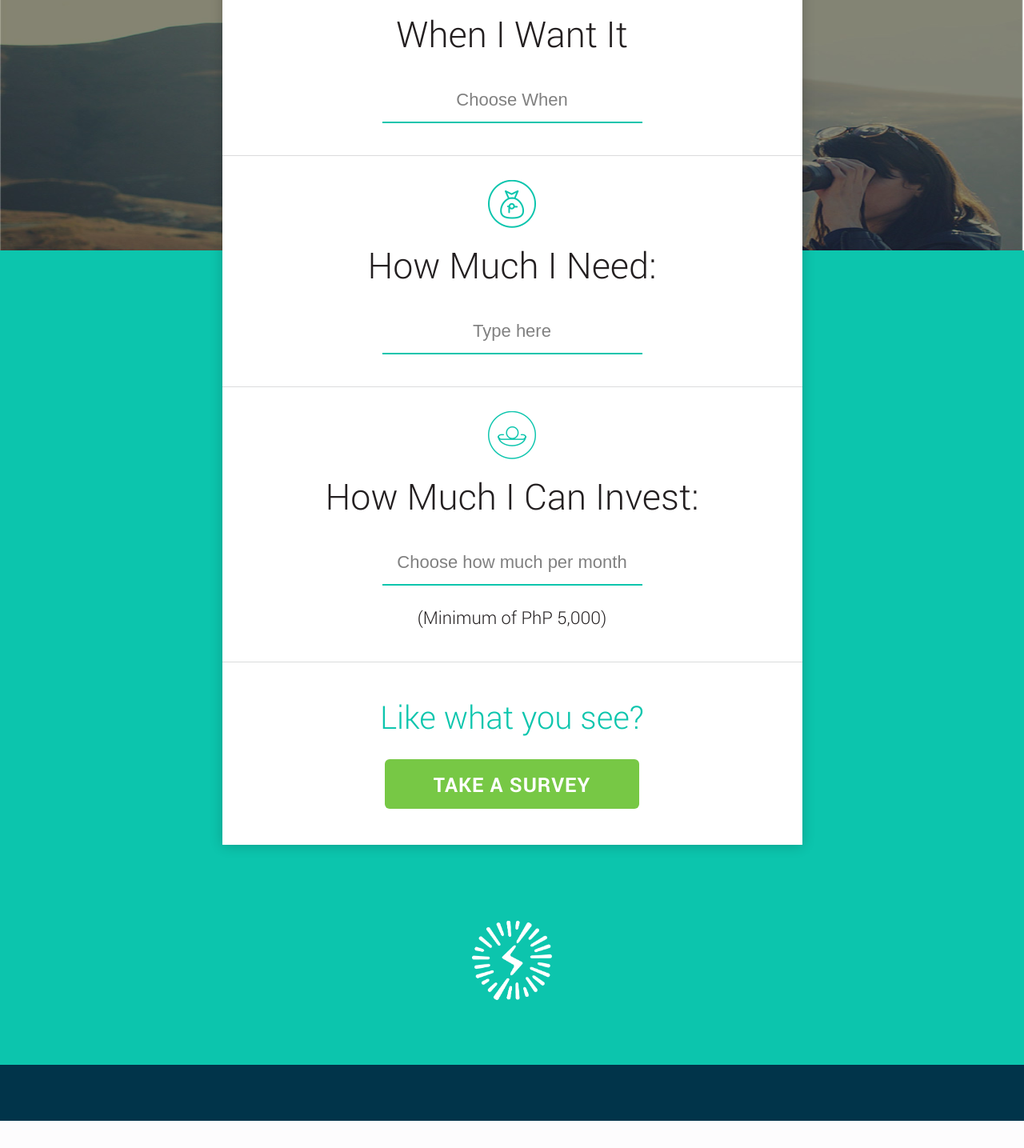
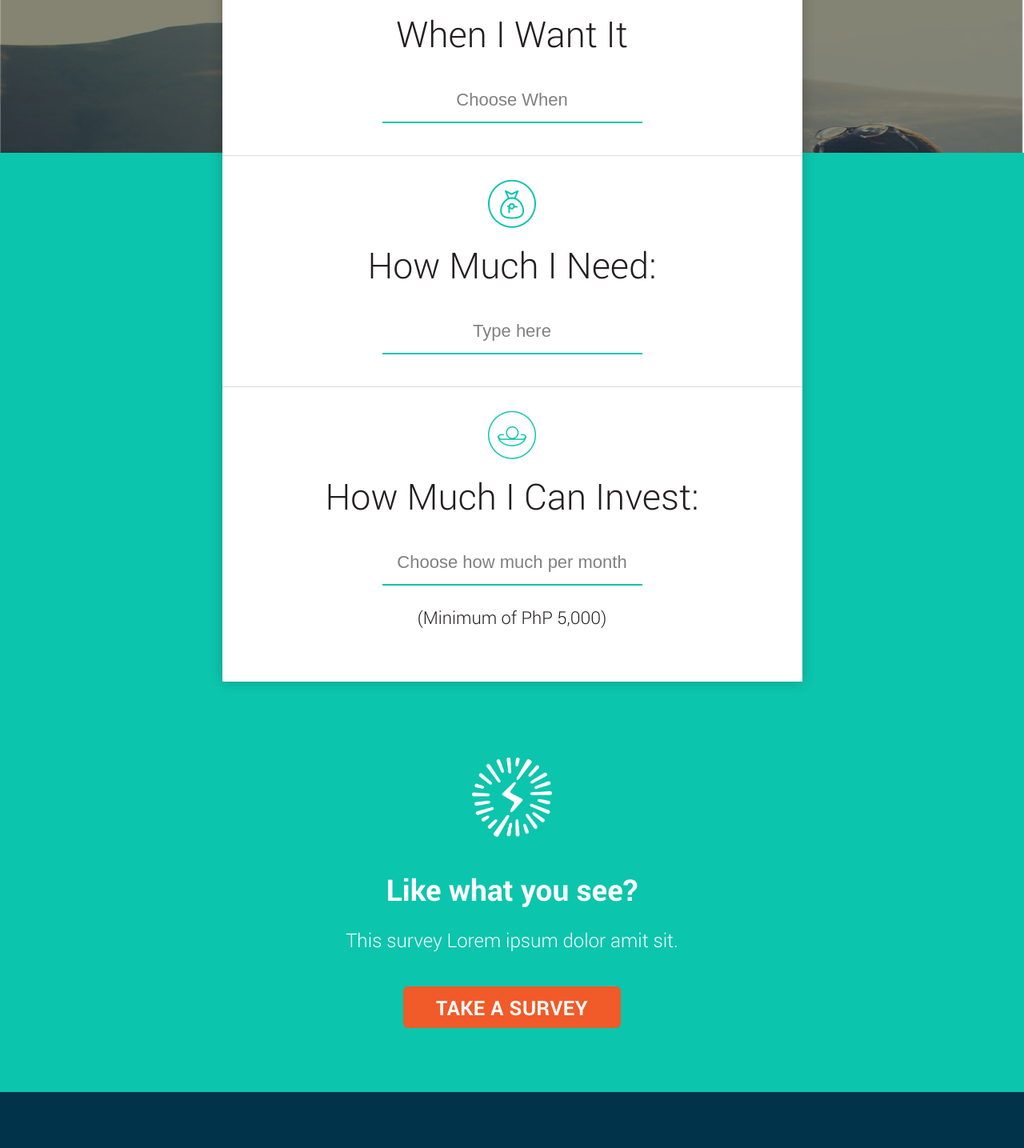
Before and after one commit to somielwin/spark-invest, a PHP site: page / in a window 1280 px wide. Shown: the part 2816-4251 px from the top of the page at 80% size. Before the commit the page ends 4217 px from the top, so only its background shows below. Run offline with PHP 8.4, Linux system fonts and the light colour scheme; some web fonts are replaced.

Commit message:
change to survey version

```diff
--- a/web/index.php
+++ b/web/index.php
@@ -18,7 +18,7 @@
 </head>
 <body>
 <section id="main-container">
-	<div class="popup-wrap" id="terms-condi">
+	<!-- <div class="popup-wrap" id="terms-condi">
 		<div class="popup-content">
 			<a href="#" class="closepop"><span class="spark-icon icon-X"></span></a>
 			<h4>Terms &amp; Conditions</h4>
@@ -61,8 +61,8 @@
 				<p>These Terms constitute the entire agreement between SparkInvest and you in relation to your use of this Website, and supersede all prior agreements and understandings.</p>
 			</div>
 		</div>
-	</div>
-	<div class="popup-wrap" id="privacy-policy">
+	</div> -->
+	<!-- <div class="popup-wrap" id="privacy-policy">
 		<div class="popup-content">
 			<a href="#" class="closepop"><span class="spark-icon icon-X"></span></a>
 			<h4>Privacy Policy</h4>
@@ -90,7 +90,7 @@
 				<p>If we make any material changes to this Privacy Policy, we will notify you either through the email address you have provided us, or by placing a prominent notice on our website.</p>
 			</div>
 		</div>
-	</div>
+	</div> -->
 	<section id="main-wrapper">
 		<section id="home-banner" class="jq-section reciept-hidden">
 			<div class="banner-text">
@@ -360,7 +360,7 @@
 									<div class="required-field"><p>Please complete this field.</p></div>
 								</div>
 							</div>
-							<div class="options-wrap opt-invest animated hiding" data-animation="fadeInUp">
+							<div class="options-wrap opt-invest animated hiding" data-animation="fadeInUp" style="border-bottom: none;">
 								<span class="sec-head-icon"><span class="spark-icon icon-invest"></span></span>
 								<h3>How Much I Can Invest:</h3>
 								<div class="input-wrap small">
@@ -369,11 +369,6 @@
 									<div class="required-field minimum"><p>Please input greater than 5,000</p></div>
 								</div>
 								<p>(Minimum of PhP 5,000)</p>
-							</div>
-
-							<div class="options-survey text-center">
-								<h3>Like what you see? </h3>
-								<a href="https://goo.gl/forms/t61mSBmbs0mzxrwz1" class="btn btn-green">Take a Survey</a>
 							</div>
 
 							<!-- <div class="loading-spinner-wrapper" id="app-loader">
@@ -401,8 +396,9 @@
 				<div class="bet-wrap">
 					<div class="animated hiding pf-item1" data-animation="fadeInUp">
 						<div class="icon-logo animated hiding" data-animation="zoomIn" data-delay="600"><img src="images/logo-icon.png" alt=""></div>
-						<!-- <h3>Like what you see? <br> Sign up and get first dibs!</h3> -->
-
+						<h3>Like what you see?</h3>
+						<p>This survey Lorem ipsum dolor amit sit.</p>
+						<a href="https://goo.gl/forms/t61mSBmbs0mzxrwz1" class="btn btn-orange">Take a Survey</a>
 					</div>
 					<!-- <div id="slot-wrap" class="slot-wrap animated hiding" data-animation="zoomIn" >
 						<div class="slot-available">
--- a/web/scss/_main.scss
+++ b/web/scss/_main.scss
@@ -876,11 +876,10 @@ body {
     h3 {
         font-size: 37px;
         font-weight: 700;
-        margin-bottom: 40px;
+        margin-bottom: 20px;
 
         @include breakpoint(tablet) {
             font-size: 30px;
-            margin-bottom: 30px;
         }
 
         @include breakpoint(phablet) {
@@ -892,20 +891,35 @@ body {
     h2 {
         font-size: 45px;
         font-weight: 300;
+    }
+
+    p {
+        font-size: 24px;
+        font-weight: 300;
+
+        @include breakpoint(tablet) {
+            font-size: 20px;
+        }
+
+        @include breakpoint(phablet) {
+            font-size: 16px;
+        }
     }
 
     .btn {
         font-weight: 700;
         font-size: 25px;
         color: #fff;
-        padding: 0px 80px;
+        padding: 0px 40px;
         line-height: 50px;
         border-radius: 6px;
         margin-top: 20px;
         display: inline-block;
         margin-bottom: 40px;
+        margin-top: 40px;
         cursor: pointer;
         outline: none;
+        letter-spacing: 0.5px;
 
 
         @include breakpoint(mobile) {
```
Also changed, not shown: web/css/style.css.
